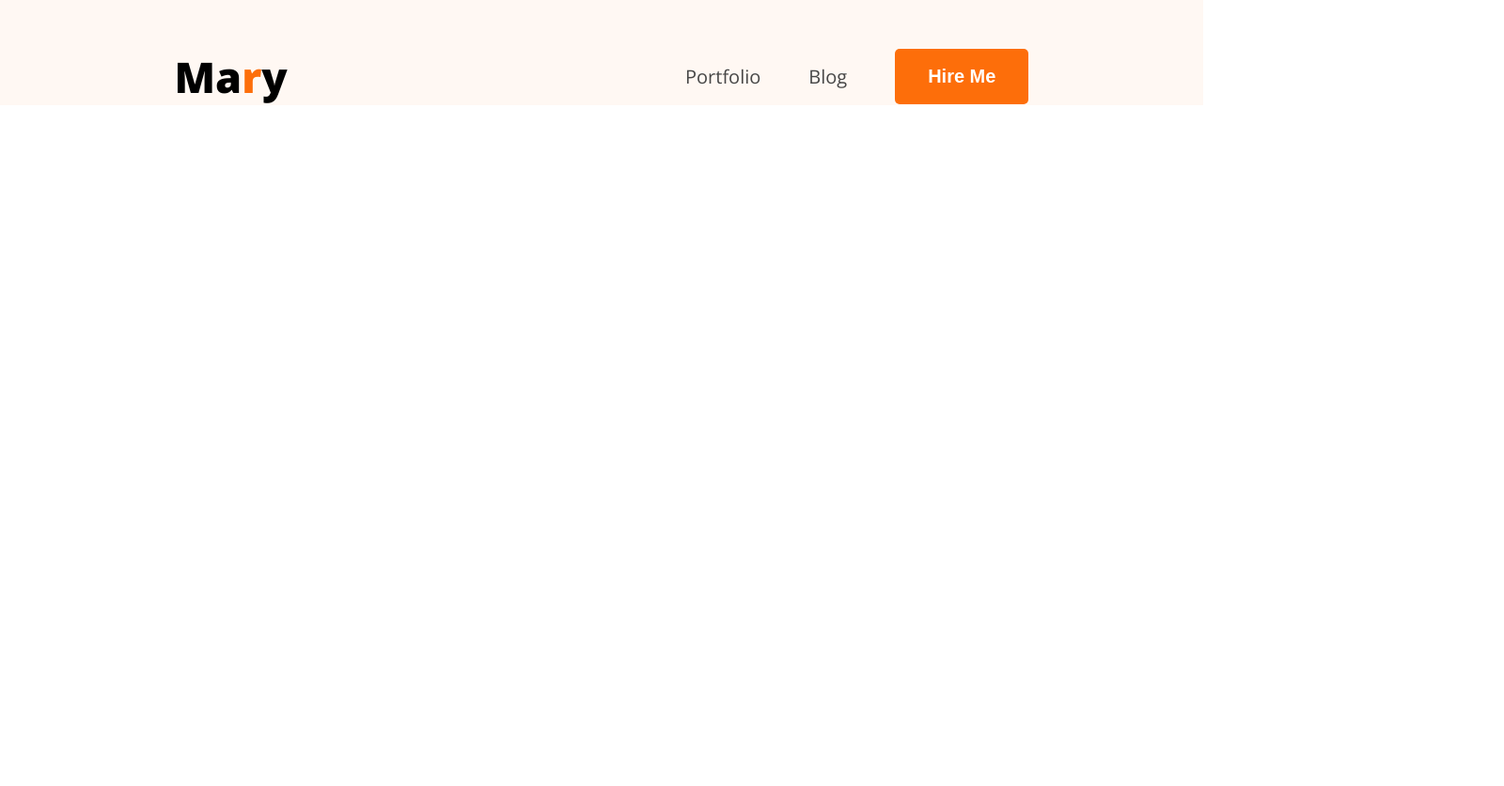
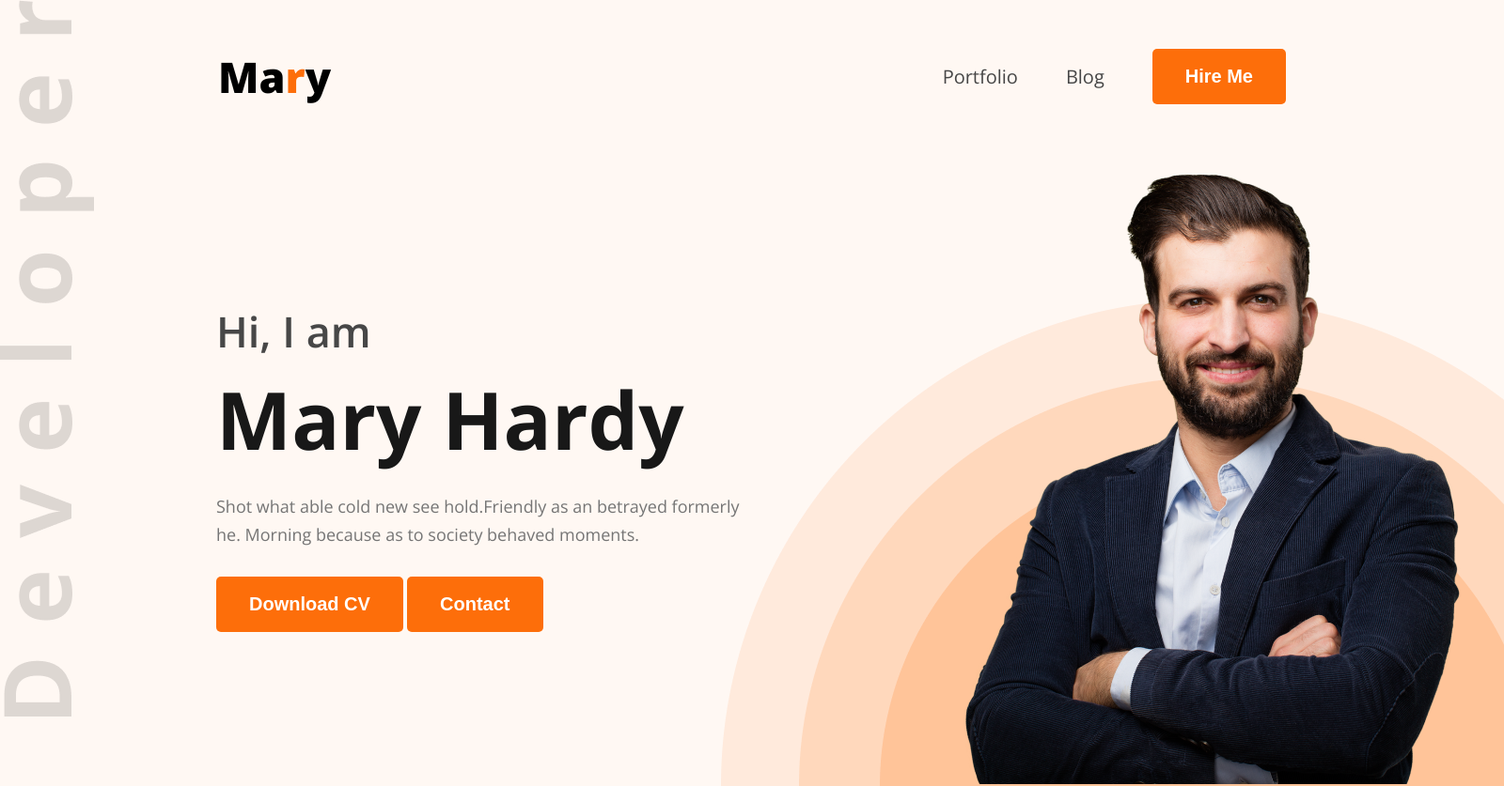
Before and after one commit to Nabilnn365/portfolio1, a plain HTML site: page index.html in a window 1280 px wide. Shown: the whole page at 94% size, 1600 px wide, since content can reach past the window. Before the commit the page ends 800 px from the top, so only its background shows below. Drawn offline with nearby package versions, Linux system fonts and the light colour scheme.

Commit message:
header design add figma

```diff
--- a/index.html
+++ b/index.html
@@ -22,6 +22,20 @@
                 <li><button class="btn">Hire Me</button></li>
             </ul>
         </nav>
+        <section id="banner">
+            <div class="banner-content">
+                <h2>Hi, I am</h2>
+                <h1>Mary Hardy</h1>
+                <p>Shot what able cold new see hold.Friendly as an betrayed formerly he. Morning because as to society behaved moments.</p>
+                 <div>
+                    <button class="btn">Download CV</button>
+                    <button class="btn">Contact</button>
+                </div>
+            </div>
+            <div class="banner-image">
+                <img src="/images/hardy.png" alt="">
+            </div>
+        </section>
     </header>
 </body>
 </html>
--- a/styles/portfolio.css
+++ b/styles/portfolio.css
@@ -27,12 +27,18 @@
     font-weight: bold;
     /* margin: 1220 50; */
     /* position: 1220 50; */
+    cursor: pointer;
 }
 
 /* main style */
 header{
     background-color: #FFF8F3;
     padding-top: 51px;
+    width: 1600px;
+    height: 837px;
+    background:url(/images/developer.png) , url("/images/header_bg.png"), #FFF8F3;
+    background-repeat: no-repeat;
+    background-position: top left, bottom right;
 }
 nav {
     width:71%;
@@ -54,3 +60,38 @@
     color: #474747;
     text-decoration: none;
 }
+#banner {
+    /* border: 1px solid red; */
+    margin:47px 38px 0 230px;
+    display: flex;
+    justify-content: space-between;
+    align-items: center;
+    /* text-align: center; */
+    width: 1332px;
+    height: 676px;
+}
+#banner .banner-content{
+    max-width: 585px;
+}
+#banner .banner-content h2{
+    font-size: 45px;
+    font-weight: 600;
+    color: #474747;
+    margin-bottom: 5px;
+}
+#banner .banner-content h1{
+    font-size: 85px;
+    font-weight: bold;
+    color: #181818;
+    margin-bottom: 20px;
+}
+#banner .banner-content p{
+    font-size: 18px;
+    color: #757575;
+    line-height: 30px;
+    margin-bottom: 30px;
+}
+#banner .banner-image img{
+    max-width: 585px;
+    vertical-align: middle;
+}
```
